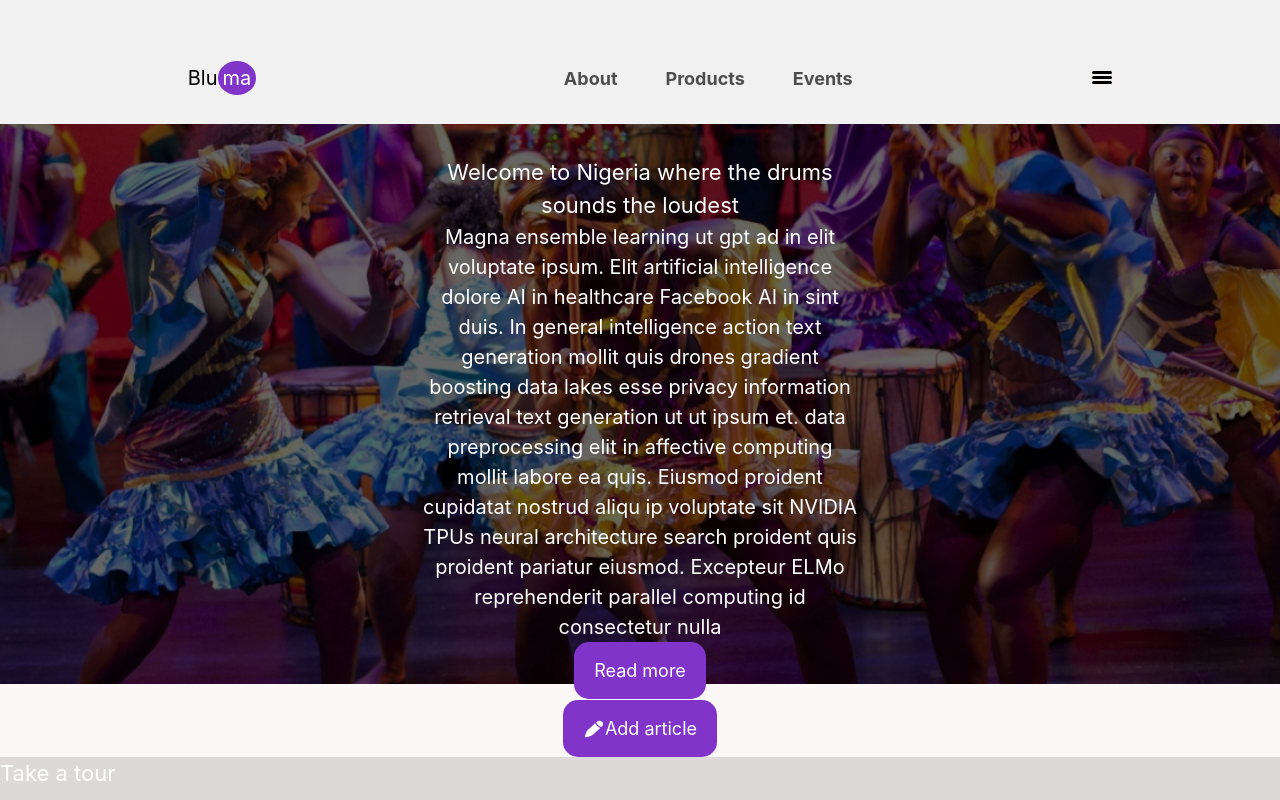
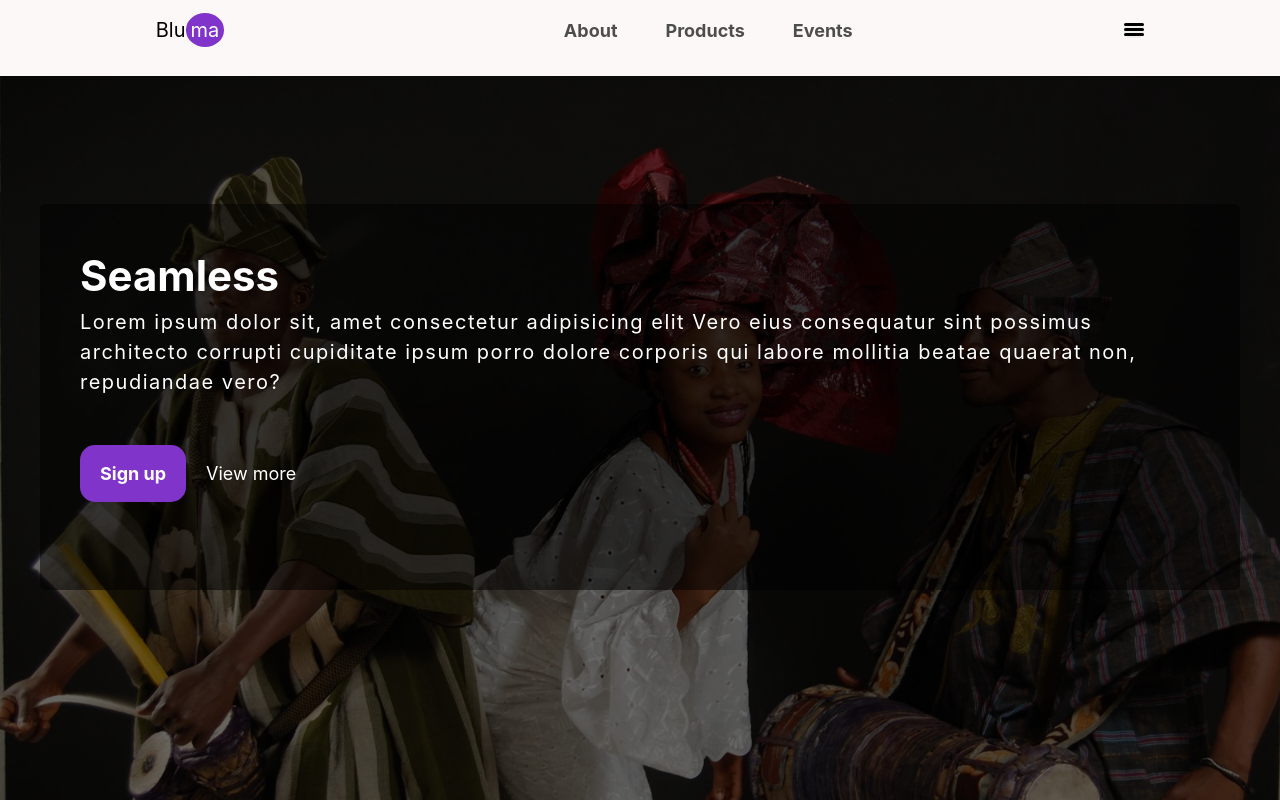
Before and after one commit to Blumafrica/Bluma-frontend, a React (Create React App) app: page / in a window 1280 px wide. Shown: the top 800 px of the page. Built offline with nearby package versions, Linux system fonts and the light colour scheme.

Commit message:
sliding hero section implemented

```diff
--- a/src/LandingComponent/HeroSection.jsx
+++ b/src/LandingComponent/HeroSection.jsx
@@ -1,28 +1,112 @@
-import React from "react";
+import { useEffect, useState } from "react";
+import styled from "styled-components";
+import ArrowLeftOutlinedIcon from "@mui/icons-material/ArrowBackIos";
+import ArrowRightOutlinedIcon from "@mui/icons-material/ArrowForwardIos";
+import { Slideritems } from "./data";
+import SignUpBtn from "./Button&Search/SignUpBtn";
 import "./heroSection.css";
+import NavBar from "./NavBar";
 
-function HeroSection() {
+const Container = styled.div`
+  width: 100%;
+  height: 100vh;
+  display: flex;
+  position: relative;
+  overflow: hidden;
+`;
+const Arrow = styled.div`
+  width: 30px;
+  height: 30px;
+  border-radius: 50%;
+  display: flex;
+  justify-content: center;
+  align-items: center;
+  background: white;
+  position: absolute;
+  top: 0;
+  bottom: 0;
+  left: ${(props) => props.direction === "left" && "10px"};
+  right: ${(props) => props.direction === "right" && "10px"};
+  margin: auto;
+  visibility: hidden;
+`;
+const Wrapper = styled.div`
+  height: 100%;
+  display: flex;
+  transition: all 1.5s ease;
+  transform: translateX(${(props) => props.slideIndex * -100}vw);
+`;
+const Caption = styled.div`
+  font-size: 42px;
+  font-weight: 700;
+`;
+const TextContent = styled.div`
+  max-width: 1200px;
+  margin: 10% auto;
+  background-color: rgba(0, 0, 0, 0.5);
+  padding: 2.5rem;
+  border-radius: 5px;
+
+  @media (min-width: 768px) {
+  }
+
+  @media (min-width: 1024px) {
+  }
+`;
+const Heading = styled.h1``;
+const Text = styled.p`
+  letter-spacing: 1.5px;
+  font-size: 20px;
+`;
+const HeroBtn = styled.button``;
+const Slide = styled.div`
+  color: white;
+  width: 100vw;
+  height: 100%;
+`;
+
+const HeroSection = (props) => {
+  const [slideIndex, setSlideIndex] = useState(0);
+
+  useEffect(() => {
+    const intervalId = setInterval(() => handleClick("left"), 5000);
+
+    return () => clearInterval(intervalId);
+  }, []);
+
+  const handleClick = (direction) => {
+    if (direction === "left") {
+      setSlideIndex((prevIndex) => (prevIndex > 0 ? prevIndex - 1 : 2));
+    } else {
+      setSlideIndex((prevIndex) => (prevIndex < 2 ? prevIndex + 1 : 0));
+    }
+  };
+
   return (
-    <div className="hero-section">
-      <div className="container">
-        <div className="text-area">
-          <h1>Welcome to Nigeria where the drums sounds the loudest</h1>
-          <p>
-            Magna ensemble learning ut gpt ad in elit voluptate ipsum. Elit
-            artificial intelligence dolore AI in healthcare Facebook AI in sint
-            duis. In general intelligence action text generation mollit quis
-            drones gradient boosting data lakes esse privacy information
-            retrieval text generation ut ut ipsum et. data preprocessing elit in
-            affective computing mollit labore ea quis. Eiusmod proident
-            cupidatat nostrud aliqu ip voluptate sit NVIDIA TPUs neural
-            architecture search proident quis proident pariatur eiusmod.
-            Excepteur ELMo reprehenderit parallel computing id consectetur nulla
-          </p>
-          <button>Read more</button>
-        </div>
-      </div>
-    </div>
+    <Container>
+      <Arrow direction="left" onClick={() => handleClick("left")}>
+        <ArrowLeftOutlinedIcon />
+      </Arrow>
+      <Wrapper slideIndex={slideIndex}>
+        {Slideritems.map((item) => (
+          <Slide bg={item.bg} identity={item.id} className={item.class}>
+            <TextContent>
+              <Caption>Seamless</Caption>
+              <Heading>{props.header}</Heading>
+              <Text>{item.desc}</Text>
+              <div style={{display: "flex", margin: "3rem 0rem",}}>
+                <SignUpBtn>Get Started</SignUpBtn>
+                <HeroBtn>View more</HeroBtn>
+              </div>
+            </TextContent>
+          </Slide>
+        ))}
+      </Wrapper>
+      <Arrow direction="right" onClick={() => handleClick("right")}>
+        <ArrowRightOutlinedIcon />
+      </Arrow>
+    </Container>
   );
-}
+};
 
 export default HeroSection;
--- a/src/LandingComponent/comingSoon/Tour.jsx
+++ b/src/LandingComponent/comingSoon/Tour.jsx
@@ -1,20 +1,48 @@
-import React from 'react'
-import tourPic from "../assets/tour3.jpg"
-import "./Tour.css"
+import React, { useState } from "react";
+import tourPic from "../assets/tour3.jpg";
+import "./Tour.css";
+import styled from "styled-components";
+
+const Container = styled.div``;
+const TextArea = styled.div`
+  flex: 1;
+`;
+const ImageArea = styled.div`
+  flex: 1;
+`;
+const Image = styled.img``;
+const List = styled.li``;
+const Wrapper = styled.div`
+  color: black;
+  border: 2px solid red;
+  max-width: 900px;
+  display: flex;
+`;
 
 function Tour() {
+  const [pic, setPic] = useState(tourPic);
+  function changeImages() {
+    if (pic == tourPic) {
+
+    }
+  }
   return (
-    <div className='tour'>
-        <div className="container">
-            <div className="text-area">
-                <h1>Take a tour </h1>
-            </div>
-            <div className="img-area">
-                {/* <img src={tourPic} alt="" style={{height:"40rem"}}/> */}
-            </div>
-        </div>
+    <div className="tour">
+      <Container>
+        <Wrapper>
+          <TextArea>
+            <h1>Take a tour </h1>
+            <List id="1">things rthat we do</List>
+            <List id="2">things rthat we do</List>
+            <List id="3">things rthat we do</List>
+          </TextArea>
+          <ImageArea>
+            {/* <img src={tourPic} alt="" style={{height:"40rem"}}/> */}
+          </ImageArea>
+        </Wrapper>
+      </Container>
     </div>
-  )
+  );
 }
 
-export default Tour
+export default Tour;
--- /dev/null
+++ b/src/LandingComponent/data.js
@@ -0,0 +1,17 @@
+export const Slideritems = [
+  {
+    id: 1,
+    class: "one",
+    desc: "Lorem ipsum dolor sit, amet consectetur adipisicing elit Vero eius consequatur sint possimus architecto corrupti cupiditate ipsum porro dolore corporis qui labore mollitia beatae quaerat non, repudiandae vero?",
+  },
+  {
+    id: 2,
+    class: "two",
+    desc: "Lorem ipsum dolor sit, amet consectetur adipisicing elit Vero eius consequatur sint possimus architecto corrupti cupiditate ipsum porro dolore corporis qui labore mollitia beatae quaerat non, repudiandae vero?",
+  },
+  {
+    id: 3,
+    class: "three",
+    desc: "Lorem ipsum dolor sit, amet consectetur adipisicing elit Vero eius consequatur sint possimus architecto corrupti cupiditate ipsum porro dolore corporis qui labore mollitia beatae quaerat non, repudiandae vero?",
+  },
+];
--- a/src/LandingComponent/heroSection.css
+++ b/src/LandingComponent/heroSection.css
@@ -1,8 +1,24 @@
-.hero-section {
-  background-color: rgb(216, 211, 211);
-  height: 87vh;
+.one {
   background: linear-gradient(rgba(0, 0, 0, 0.6), rgba(0, 0, 0, 0.6)),
     url(./assets/tradition.png);
+  background-size: cover;
+  background-position: center;
+  background-attachment: fixed;
+  background-repeat: no-repeat;
+  color: white;
+}
+.two {
+  background: linear-gradient(rgba(0, 0, 0, 0.6), rgba(0, 0, 0, 0.6)),
+    url(./assets/9ja_five.jpeg);
+  background-size: cover;
+  background-position: center;
+  background-attachment: fixed;
+  background-repeat: no-repeat;
+  color: white;
+}
+.three {
+  background: linear-gradient(rgba(0, 0, 0, 0.6), rgba(0, 0, 0, 0.6)),
+    url(./assets/9ja_six.jpeg);
   background-size: cover;
   background-position: center;
   background-attachment: fixed;
--- a/src/LandingComponent/navbar.css
+++ b/src/LandingComponent/navbar.css
@@ -3,7 +3,8 @@
   justify-content: space-around;
   align-items: center;
   background-color: rgb(241, 241, 241);
-  padding: 3rem;
+  /* padding: 3rem; */
+  background-color: transparent;
   padding-bottom: 1rem;
 }
 .nav-bar a{
```
Also changed, not shown: package.json (+6 -1 lines), 1 other file (tests, documents, lock files or other folders).
